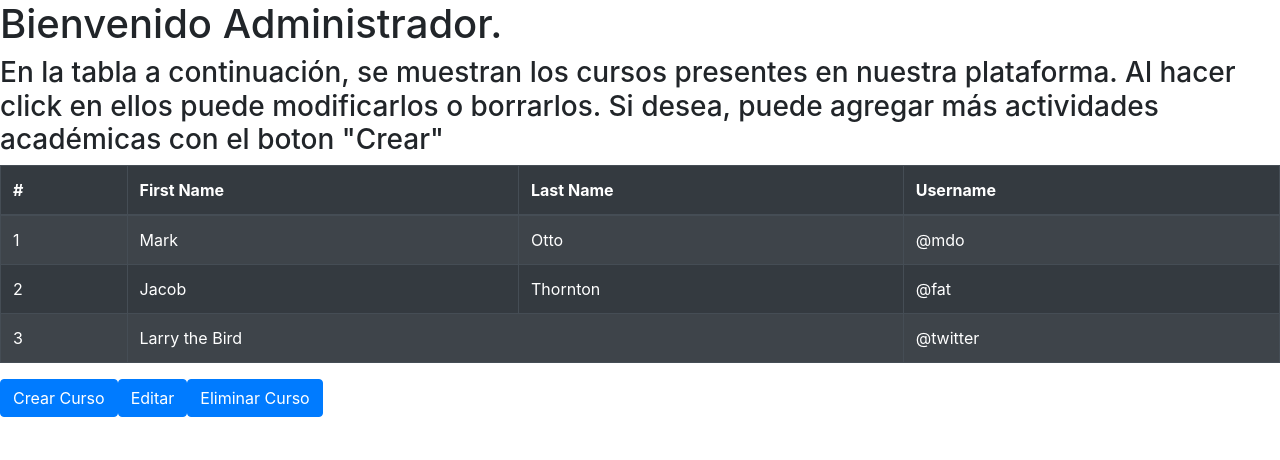
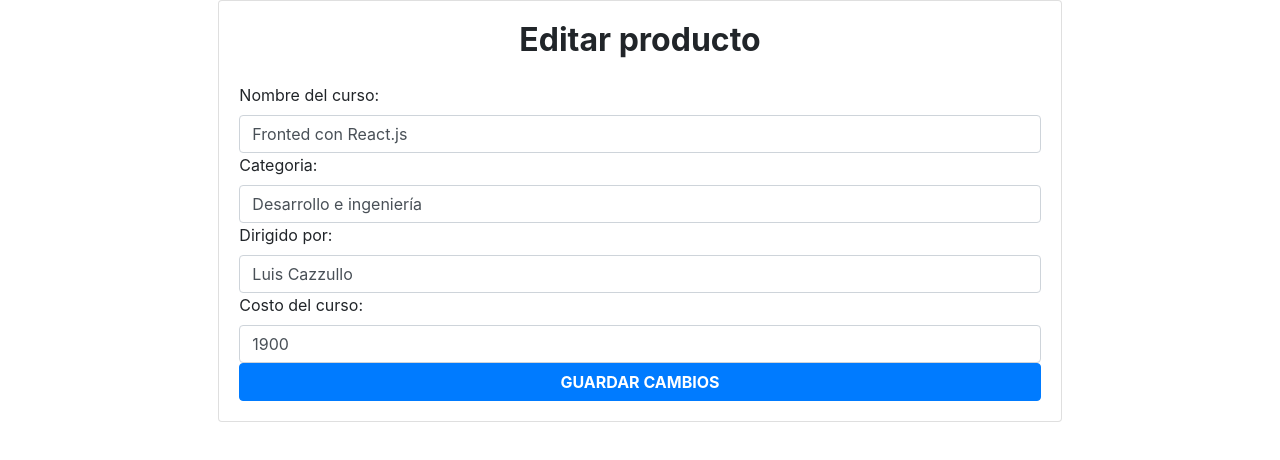
Before and after one commit to dfernandezfb/Final-Proyect, a React (Create React App) app: page /courses/editar/1 in a window 1280 px wide. Shown: the top 460 px of the page. Built offline with nearby package versions, Linux system fonts and the light colour scheme; data requests are answered from the project's data file.

Commit message:
Modified json server/ add changes AdminPage

```diff
--- a/db/db.json
+++ b/db/db.json
@@ -1,26 +1,69 @@
 {
-    "cursos": [
+  "courses": [
     {
       "id": 1,
-        "name": "" },
+      "category": "Desarrollo e ingeniería",
+      "directedBy": "Luis Cazzullo",
+      "description": "Aprende a desarrollar aplicaciones web, móviles y de escritorio con React.js. La librería JavaScript más popular en el mercado",
+      "displayed": false,
+      "price": 1900,
+      "name": "Fronted con React.js",
+      "DirectedBy": "Luis Cazzullo"
+    },
     {
       "id": 2,
-        "name": "" },
+      "category": "",
+      "directedBy": "",
+      "description": "",
+      "displayed": false,
+      "price": "1900",
+      "name": "",
+      "DirectedBy": ""
+    },
     {
       "id": 3,
-        "name": "" },
+      "category": "",
+      "directedBy": "",
+      "description": "",
+      "displayed": false,
+      "price": 1900,
+      "name": ""
+    },
     {
       "id": 4,
-        "name": "" },
+      "category": "",
+      "directedBy": "",
+      "description": "",
+      "displayed": false,
+      "price": 1900,
+      "name": ""
+    },
     {
       "id": 5,
-        "name": "El silencio de los corderos" },
+      "category": "",
+      "directedBy": "",
+      "description": "",
+      "displayed": false,
+      "price": 1900,
+      "name": ""
+    },
     {
       "id": 6,
-        "name": "Forrest Gump" },
+      "category": "",
+      "directedBy": "",
+      "description": "",
+      "displayed": false,
+      "price": 1900,
+      "name": ""
+    },
     {
       "id": 7,
-        "name": "Las Hurdes"
+      "category": "",
+      "directedBy": "",
+      "description": "",
+      "price": 1900,
+      "displayed": false,
+      "name": ""
     }
   ]
 }
--- a/src/App.js
+++ b/src/App.js
@@ -1,8 +1,20 @@
+//Dependencies
+import { BrowserRouter as Router, Switch, Route, Link} from 'react-router-dom';
+//Components
+import EditCourse from './components/Modals/EditCourse.js';
+//Pages
 import AdminPage from "./pages/AdminPage";
 
 function App() {
   return (
-  <AdminPage />
+    <>
+    <Router>
+     <Switch>
+       <Route exact path="/"  component= {AdminPage}/>
+       <Route exact path="/courses/editar/:idC" component={EditCourse} />
+     </Switch>
+    </Router>
+  </>
   );
 }
 
--- /dev/null
+++ b/src/components/Course.js
@@ -0,0 +1,33 @@
+import {Link} from 'react-router-dom';
+import {useState} from 'react';
+import {useHistory} from 'react-router-dom';
+import { Button, Modal } from 'react-bootstrap';
+
+const Course = ({course}) => {
+
+ const {id, category, directedBy, name, description, displayed,price} = course;
+ const history= useHistory();
+ /* console.log(history); */
+const redirectToEditCourse= () => {
+history.push(`/courses/editar/${id}`)}
+
+    return (
+        <>
+        <tr>
+            <td>{name}</td>
+            <td>{category}</td>
+            <td>{directedBy}</td>
+            <td>{displayed}</td>
+            <td>{price}</td>
+            <td>
+            <Button type="button" className=" mr-2" onClick={()=>redirectToEditCourse()}> Editar </Button>
+            <Link to="/courses/editar/:id">
+            <Button> Borrar </Button>
+             </Link>
+            </td>
+        </tr>
+    </>
+    )
+}
+
+export default Course;
--- /dev/null
+++ b/src/components/Modals/EditCourse.css
@@ -0,0 +1,36 @@
+
+.modalPrincipal {
+    background: transparent;
+    transform: translateY(20%);
+    width: 100%;
+}
+
+.modalInput {
+    width: 100%;
+    background: transparent;
+    border: 2px solid lightskyblue;
+    color: black;
+    border-top: none;
+    border-left: none;
+    border-right: none;
+    border-radius: 0;
+  transition: all 0.5s ease;
+    border-radius: 6px;
+    font-size: 1.2em;
+}
+
+.botonModal {
+width: 35%;
+height: 10%;
+color: #C0CEDB;
+font-family: Arial, Helvetica, sans-serif;
+background: #1F3246 ;
+font-size: 19px;
+border-radius: 0.4em;
+border: 1px solid #C0CEDB;
+transition: .5s ease all;
+}
+
+.botonModal:hover {
+    background-color: #294256 ;
+}
--- /dev/null
+++ b/src/components/Modals/EditCourse.js
@@ -0,0 +1,116 @@
+import {useEffect, useState} from 'react';
+import {Form} from 'react-bootstrap';
+import clientAxios from '../../config/Axios';
+import {useHistory} from 'react-router-dom';
+
+const EditCourse = ({match}) => {
+const [course, setCourse]= useState({
+    name:'',
+    category:'',
+    directedBy:'',
+    displayed:true,
+    price:''
+  })
+const {category, directedBy, name, displayed,price} = course;
+const idCourse= match.params.idC;
+const history = useHistory();
+
+useEffect(()=> {
+  const getCoursesById = async()=> {
+    try {
+      const response = await clientAxios.get(`/courses/${idCourse}`);
+      setCourse(response.data);
+    } catch (error){
+      console.log(error.response)
+    }
+  }
+  getCoursesById();
+},[]);
+
+const handleOnChange =e => {
+  setCourse({
+    ...course,
+    [e.target.name]: e.target.value
+  })
+}
+
+const handleOnSubmit = async e => {
+e.preventDefault();
+try{
+  await clientAxios.put(`/courses/${idCourse}`, course);
+  history.push('/');
+} catch (error) {
+console.log(error.response)
+}
+}
+
+    return (
+      <>
+      <div className="row justify-content-center">
+      <div className="col-md-8">
+        <div className="card">
+          <div className="card-body">
+            <h2 className="text-center mb-4 font-weight-bold">
+              Editar producto
+            </h2>
+            <Form
+              onSubmit={handleOnSubmit}>
+              <div >
+                <label>Nombre del curso:</label>
+                <input
+                  type="text"
+                  className="form-control"
+                  placeholder="Nombre del curso"
+                  name="name"
+                  value={name}
+                  onChange={handleOnChange}
+                />
+              </div>
+              <div >
+                <label>Categoria:</label>
+                <input
+                  type="text"
+                  className="form-control"
+                  placeholder="Categoria del curso"
+                  name="category"
+                  value={category}
+                  onChange={handleOnChange}
+                />
+              </div>
+              <div >
+                <label>Dirigido por:</label>
+                <input
+                  type="text"
+                  className="form-control"
+                  placeholder="Director del curso"
+                  name="directedBy"
+                  value={directedBy}
+                  onChange={handleOnChange}
+                />
+              </div>
+              <div >
+                <label>Costo del curso:</label>
+                <input
+                  type="number"
+                  className="form-control"
+                  placeholder="Precio del curso USD"
+                  name="price"
+                  value={price}
+                  onChange={handleOnChange}
+                />
+              </div>
+              <button
+                type="submit"
+                className="btn btn-primary font-weight-bold text-uppercase d-block w-100">
+              Guardar cambios</button>
+            </Form>
+          </div>
+        </div>
+      </div>
+    </div>
+
+      </>
+    );
+  }
+
+export default EditCourse;
--- /dev/null
+++ b/src/config/Axios.js
@@ -0,0 +1,7 @@
+import axios from 'axios';
+
+const clientAxios = axios.create({
+  baseURL: 'http://localhost:8000'
+})
+
+export default clientAxios;
--- a/src/pages/AdminPage.js
+++ b/src/pages/AdminPage.js
@@ -1,54 +1,55 @@
-
-import { Button } from 'react-bootstrap';
+import {useState, useEffect} from 'react';
 import Table from 'react-bootstrap/Table';
+import clientAxios from '../config/Axios';
+import Course from '../components/Course';
 
 const AdminPage = () => {
+
+  const [courses, setCourses] = useState([]);
+  const [show, setShow] = useState({open:false});
+  const handleShow= () => setShow(true);
+  const handleClose = () => setShow(false)
+
+  useEffect(() => {
+
+    const getCourses = async () => {
+      try {
+        const response = await clientAxios.get('/courses');
+        setCourses(response.data);
+      } catch (error) {
+        console.log(error.response);
+      }
+    };
+    getCourses();
+  }, []);
+
     return(
         <>
         <h1> Bienvenido Administrador.</h1>
         <h3>En la tabla a continuación, se muestran los cursos presentes en nuestra plataforma.
-         Al hacer click en ellos puede modificarlos o borrarlos. Si desea, puede agregar más actividades académicas con el boton "Crear"
+        Puede modificarlos o borrarlos. Si desea, puede agregar más actividades académicas con el boton "Crear"
         </h3>
         <Table striped bordered hover variant="dark">
   <thead>
     <tr>
-      <th>#</th>
-      <th>First Name</th>
-      <th>Last Name</th>
-      <th>Username</th>
+      <th>Nombre del Curso</th>
+      <th>Categoria</th>
+      <th>Dirigido por:</th>
+      <th>Publicado</th>
+      <th>Precio</th>
+      <th>Acciones</th>
     </tr>
   </thead>
   <tbody>
-    <tr>
-      <td>1</td>
-      <td>Mark</td>
-      <td>Otto</td>
-      <td>@mdo</td>
-    </tr>
-    <tr>
-      <td>2</td>
-      <td>Jacob</td>
-      <td>Thornton</td>
-      <td>@fat</td>
-    </tr>
-    <tr>
-      <td>3</td>
-      <td colSpan="2">Larry the Bird</td>
-      <td>@twitter</td>
-    </tr>
+    {
+      courses.length === 0 ? 'No hay cursos disponibles' : (
+        courses.map( course => (
+          <Course key={course.id} course= {course} />
+        ))
+        )
+    }
   </tbody>
-</Table>
-<Button type="button" class=" btn bg-color2 color6 p-1 my-1">
-            Crear Curso
-                  </Button>
-                {/* <!-- Botón para editar  --> */}
-                <Button class=" btn bg-color2 color6 p-1 my-1 edit-btn" >
-            Editar
-                 </Button>
-                {/* <!-- Botón para eliminar --> */}
-                <Button class=" btn bg-color2 color6 p-1 my-1 " >
-            Eliminar Curso
-                </Button>
+       </Table>
         </>
     );
 }
```
Also changed, not shown: 1 other file (tests, documents, lock files or other folders). Lines whose indentation alone changed are shown as unchanged.
